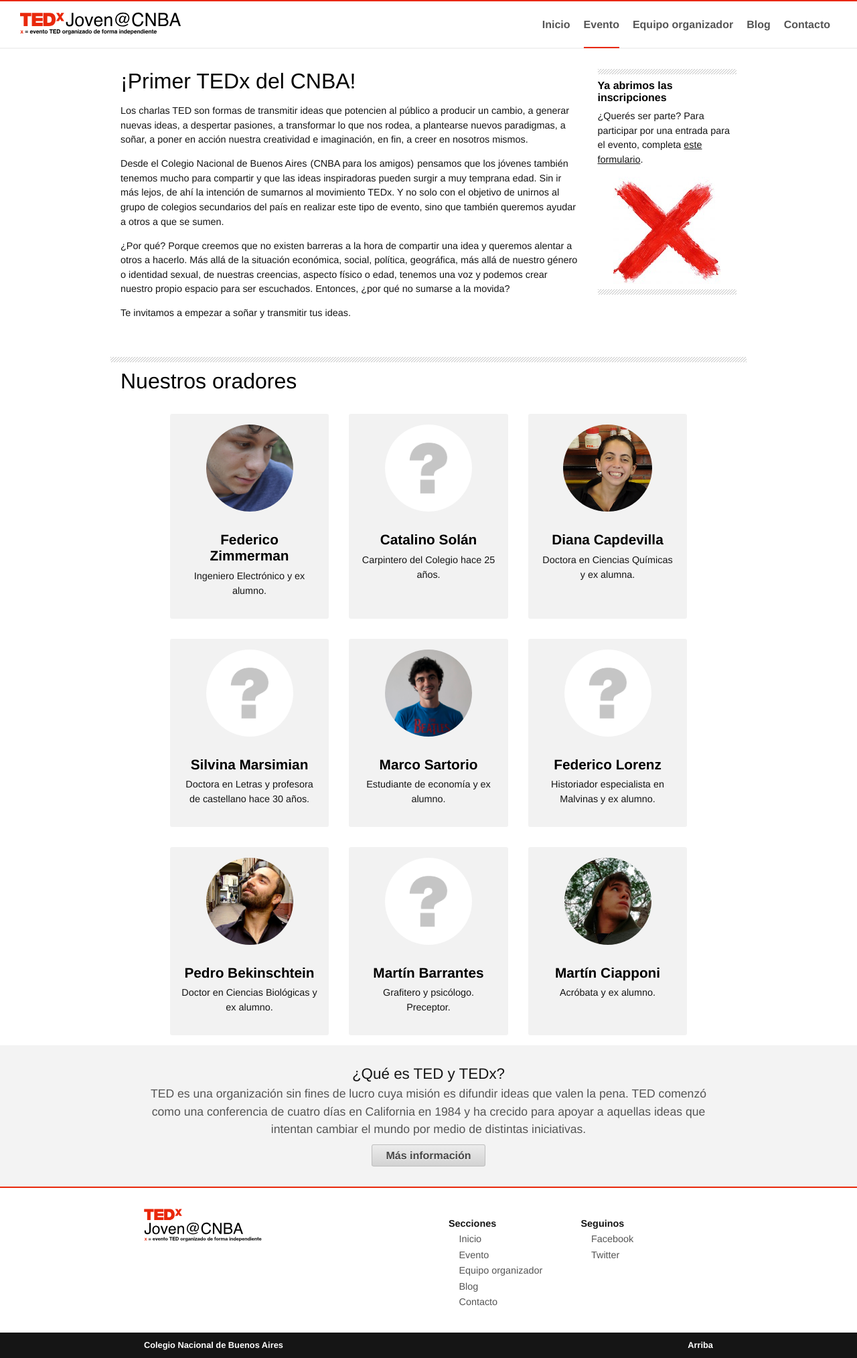
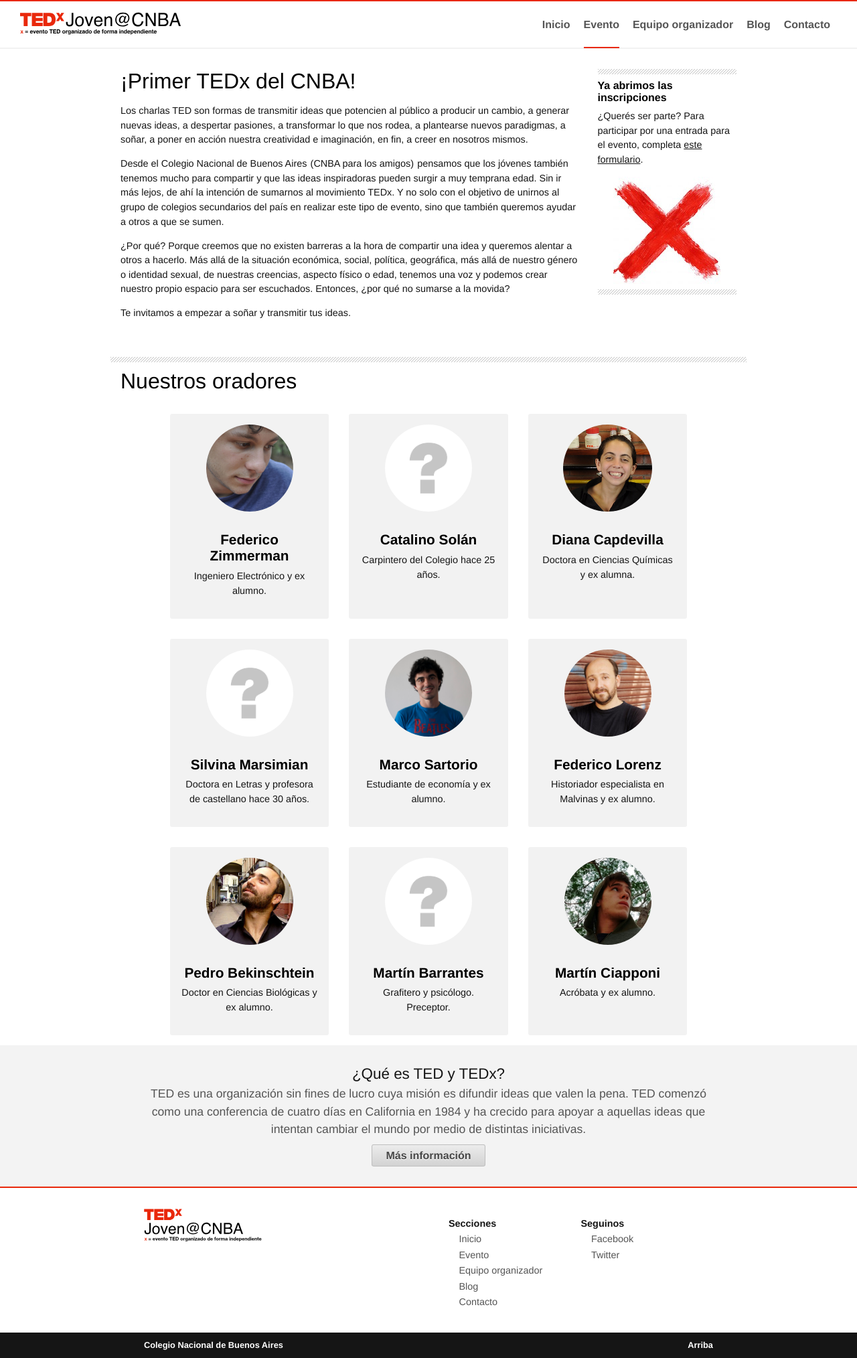
Before and after one commit to TEDxCNBA/pagina, a Jekyll site: the page built from evento.html, in a window 1280 px wide. Shown: the whole page at 67% size. Built offline with Jekyll 4.4.1, drawn with Linux system fonts in a browser that asks for light colours.

Commit message:
Actualicé la foto de Lorenz

```diff
--- a/_data/speakers.yml
+++ b/_data/speakers.yml
@@ -20,7 +20,7 @@
 
 - nombre: Federico Lorenz
   perfil: Historiador especialista en Malvinas y ex alumno.
-  foto: /orador-tba.jpg
+  foto: /lorenz.jpg
 
 - nombre: Pedro Bekinschtein
   perfil: Doctor en Ciencias Biológicas y ex alumno.
--- a/_sass/_evento.scss
+++ b/_sass/_evento.scss
@@ -70,7 +70,7 @@
 	text-align: center;
 
 	&:hover {
-		cursor: text;
+		cursor: auto;
 		background-color: darken($grey-color-light, 10%);
 	}
 
```
Also changed, not shown: assets/lorenz.jpg (added).
